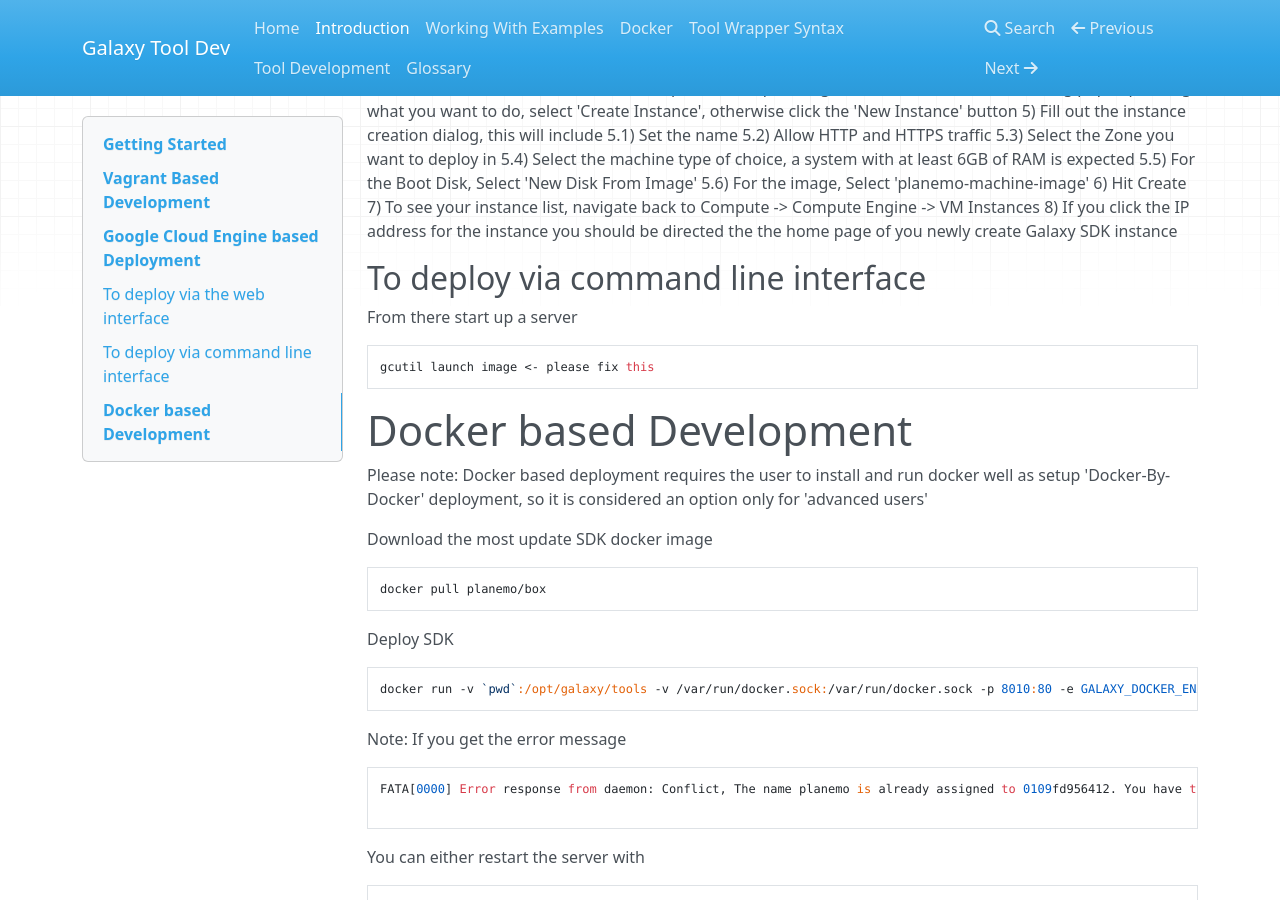
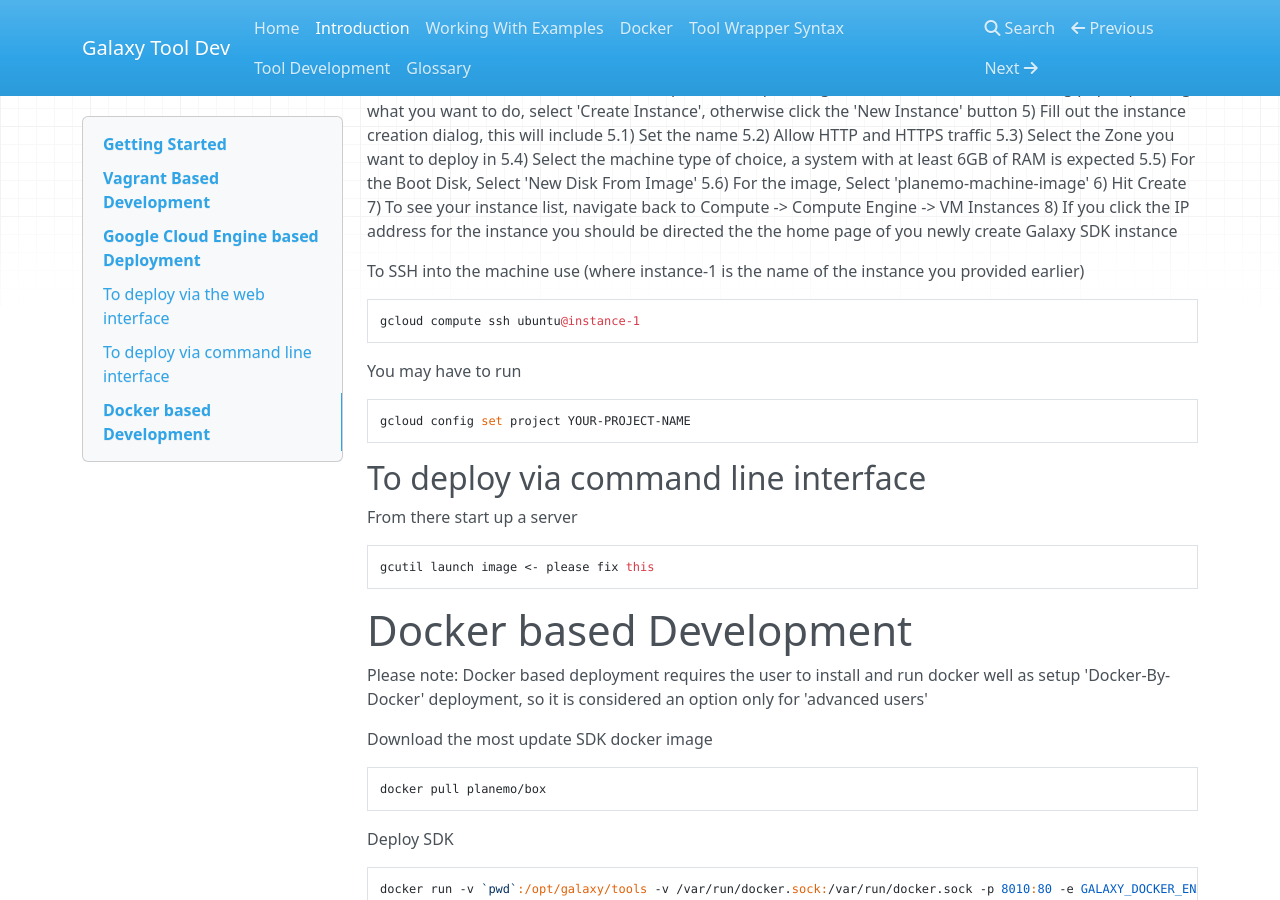
Before and after one commit to kellrott/galaxy-tooldev-docs, an MkDocs documentation site: the page built from docs/01_Introduction.md, in a window 1280 px wide and 900 px high, scrolled down 1889 px. Built offline with MkDocs 1.6.1, drawn with Linux system fonts in a browser that asks for light colours; nearby versions of some CDN libraries; old or Windows-style settings are respelled for this version of MkDocs.

Commit message:
Adding GCE SSH instructions

````diff
--- a/docs/01_Introduction.md
+++ b/docs/01_Introduction.md
@@ -116,6 +116,16 @@ To deploy via the web interface
 8) If you click the IP address for the instance you should be directed the the home page of you newly
 create Galaxy SDK instance
 
+To SSH into the machine use (where instance-1 is the name of the instance you provided earlier)
+```
+gcloud compute ssh ubuntu@instance-1
+```
+
+You may have to run
+```
+gcloud config set project YOUR-PROJECT-NAME
+```
+
 
 To deploy via command line interface
 ------------------------------------
````
